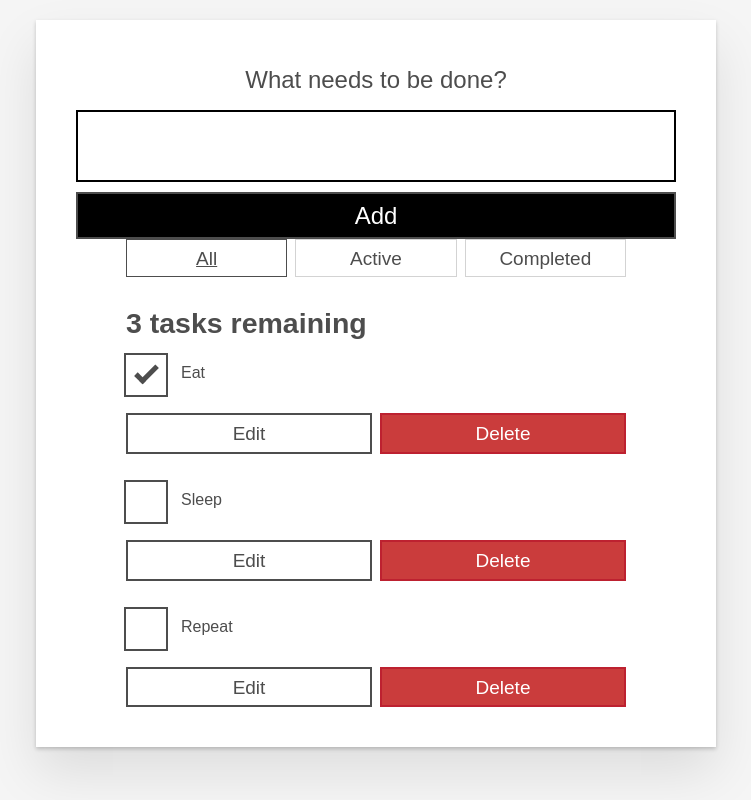
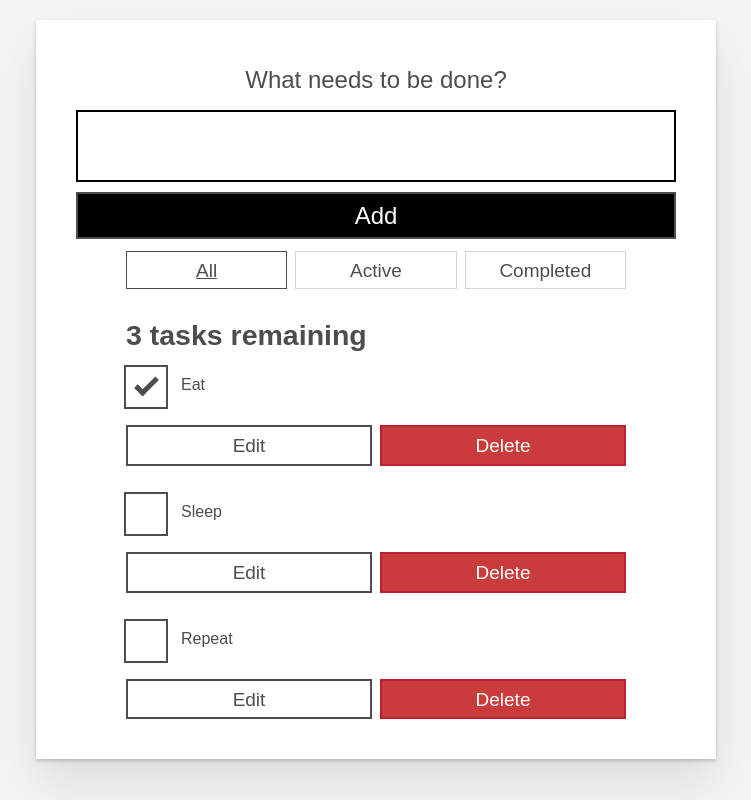
Before and after one commit to mdn/todo-react, a React (Create React App) app: page / in a window 1280 px wide. Shown: the whole page, without its empty margins (264-1015 px from the left). Built offline with nearby package versions, Linux system fonts and the light colour scheme.

Commit message:
chore(deps): Remove dropped CSS rule

```diff
--- a/src/index.css
+++ b/src/index.css
@@ -200,10 +200,6 @@ body {
     font-size: 2.4rem;
   }
 }
-.filters {
-  width: 100%;
-  margin: auto;
-}
 /* Todo item styles */
 .todo {
   display: flex;
```
